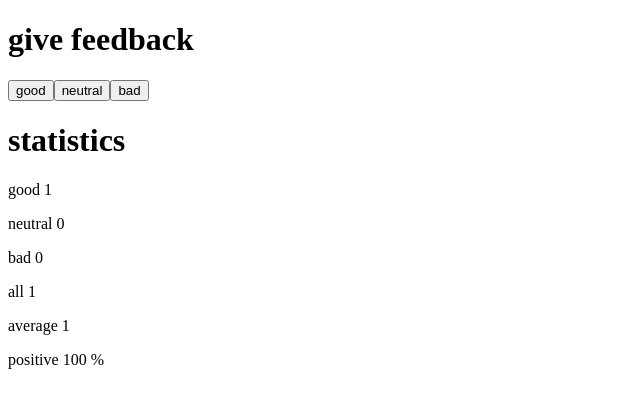
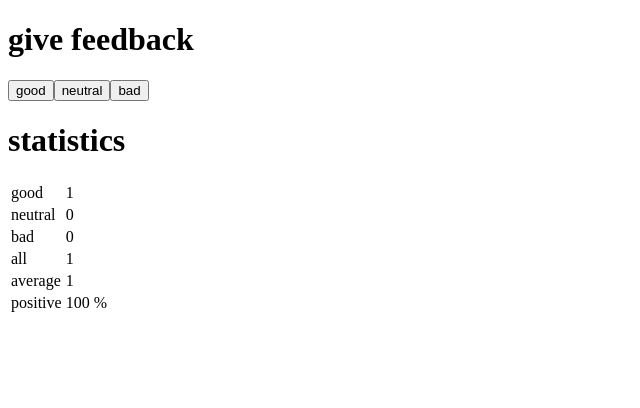
Before and after one commit to evorition/FSO, a React (Create React App) app in the folder part1/unicafe/: page / in a window 1280 px wide. Both pictures are taken after a click on the button "good". Shown: the top 408 px of the page, without its empty margins (0-640 px from the left). Built offline with nearby package versions, Linux system fonts and the light colour scheme.

Commit message:
Complete exercise 1.11

```diff
--- a/part1/unicafe/src/App.js
+++ b/part1/unicafe/src/App.js
@@ -2,20 +2,12 @@ import { useState } from "react";
 
 const Header = ({ text }) => <h1>{text}</h1>;
 
-const StatisticLine = ({ text, value }) => {
-  if (text === "positive") {
-    return (
-      <p>
-        {text} {value} %
-      </p>
-    );
-  }
-  return (
-    <p>
-      {text} {value}
-    </p>
-  );
-};
+const TableRow = ({ text, value }) => (
+  <tr>
+    <td>{text}</td>
+    <td>{`${text === "positive" ? value + " %" : value}`}</td>
+  </tr>
+);
 
 const Statistics = ({ good, neutral, bad }) => {
   const all = good + neutral + bad;
@@ -28,14 +20,16 @@ const Statistics = ({ good, neutral, bad }) => {
   const positive = (good / all) * 100;
 
   return (
-    <div>
-      <StatisticLine text="good" value={good} />
-      <StatisticLine text="neutral" value={neutral} />
-      <StatisticLine text="bad" value={bad} />
-      <StatisticLine text="all" value={all} />
-      <StatisticLine text="average" value={average} />
-      <StatisticLine text="positive" value={positive} />
-    </div>
+    <table>
+      <tbody>
+        <TableRow text="good" value={good} />
+        <TableRow text="neutral" value={neutral} />
+        <TableRow text="bad" value={bad} />
+        <TableRow text="all" value={all} />
+        <TableRow text="average" value={average} />
+        <TableRow text="positive" value={positive} />
+      </tbody>
+    </table>
   );
 };
 
```
